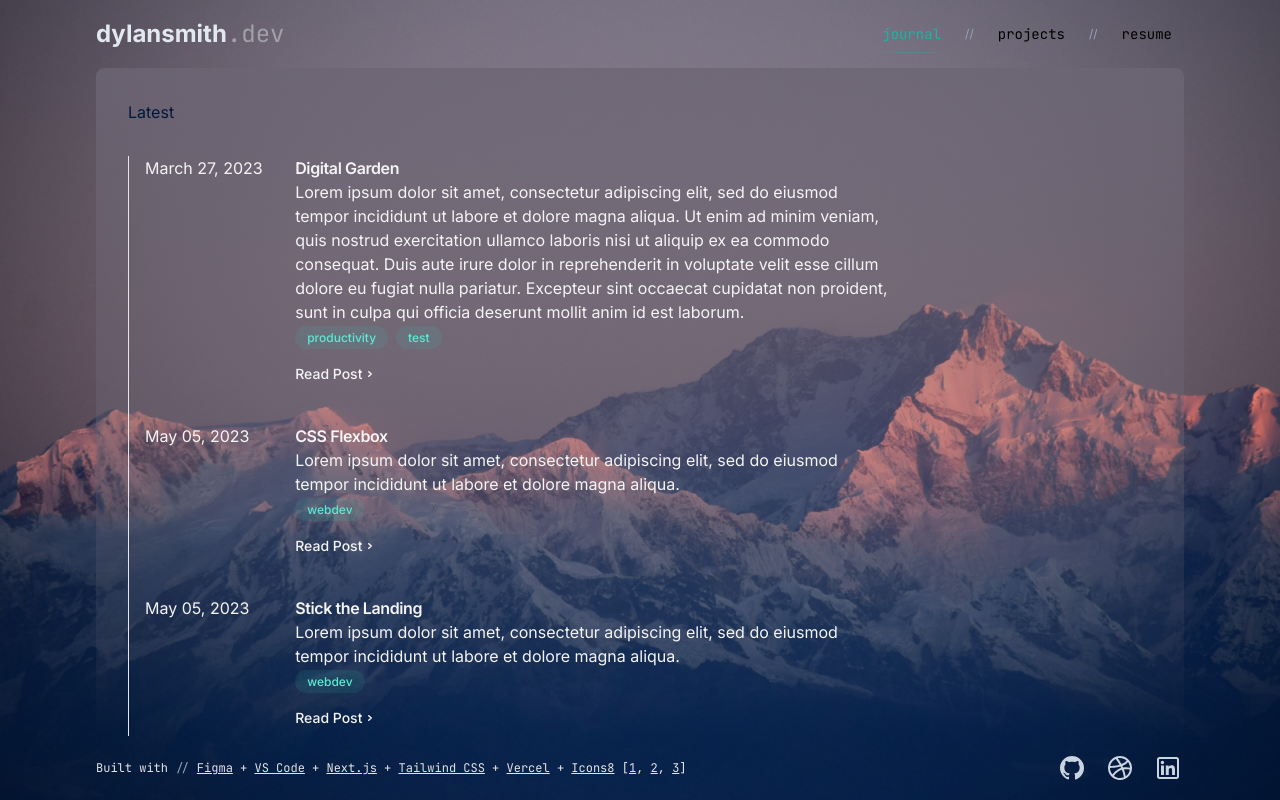
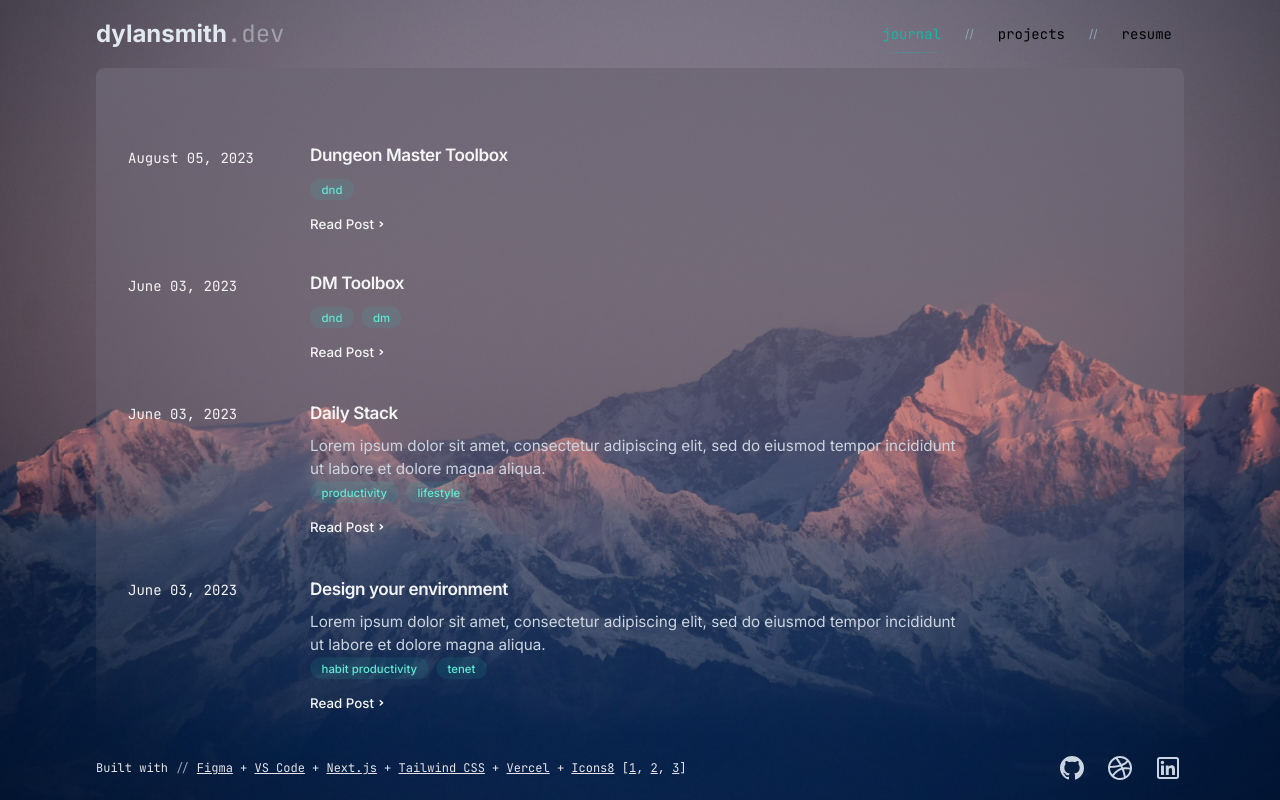
Before and after one commit to dylpckl/dsdev, a Next.js app: page /journal in a window 1280 px wide. Built offline with nearby package versions, Linux system fonts and the light colour scheme; a web font is replaced by a local one.

Commit message:
Journal entry list formatting

```diff
--- a/src/app/journal/page.tsx
+++ b/src/app/journal/page.tsx
@@ -14,22 +14,22 @@ const PostCard = ({ post }: { post: PostMetadata }) => {
     options
   );
   return (
-    <article className="flex text-zinc-100">
-      <p className="w-1/5">{dateCreatedObj}</p>
+    <article className="flex text-zinc-100 group ">
+      <p className="w-1/6 py-4 font-mono text-sm">{dateCreatedObj}</p>
 
-      <div className="w-4/5 group relative flex flex-col ">
+      <div className="w-4/5 relative flex flex-col hover:bg-slate-700/75 hover:ring-2 rounded-lg ring-teal-300 px-4 py-2 scale-95 hover:scale-100 transition-all">
         <Link
           href={`/journal/${post.slug}`}
           className=""
         >
-          <h2 className="font-semibold tracking-tight">
+          <h2 className="font-semibold text-lg tracking-tight">
             {/* <h1 className="absolute -inset-x-4 -inset-y-6 z-20 sm:-inset-x-6 sm:rounded-2xl"> */}
             {post.slug}
             {/* <div className="absolute -inset-x-4 -inset-y-6 z-0 scale-95 bg-zinc-50 opacity-0 transition group-hover:scale-100 group-hover:opacity-100 dark:bg-zinc-800/50 sm:-inset-x-6 sm:rounded-2xl"></div> */}
           </h2>
-          <p>{post.subtitle}</p>
+          <p className="text-slate-300 mt-2">{post.subtitle}</p>
           <TagGroup tags={post.tags} />
-          <div className="flex items-center text-sm font-medium mt-4">
+          <div className="flex items-center text-sm font-medium mt-4 group-hover:text-teal-300">
             Read Post
             <svg
               xmlns="http://www.w3.org/2000/svg"
@@ -109,7 +109,7 @@ export default function PostIndex() {
   const sortedPosts = postMetadata.slice().sort((a, b) => {
     const dateA = new Date(a.dateCreated);
     const dateB = new Date(b.dateCreated);
-    return dateA.getTime() - dateB.getTime();
+    return dateB.getTime() - dateA.getTime();
   });
 
   return (
@@ -123,12 +123,10 @@ export default function PostIndex() {
         and more, collected in chronological order.
       </p> */}
 
-      <p>Latest</p>
-
       {/* <LatestPost post={postMetadata[0]} /> */}
 
       {/* Post List */}
-      <div className="border-l pl-4 flex max-w-3xl flex-col space-y-10 mt-8">
+      <div className="flex max-w-4xl flex-col space-y-4 mt-8">
         {sortedPosts.map((post) => (
           <PostCard
             key={post.slug}
```
